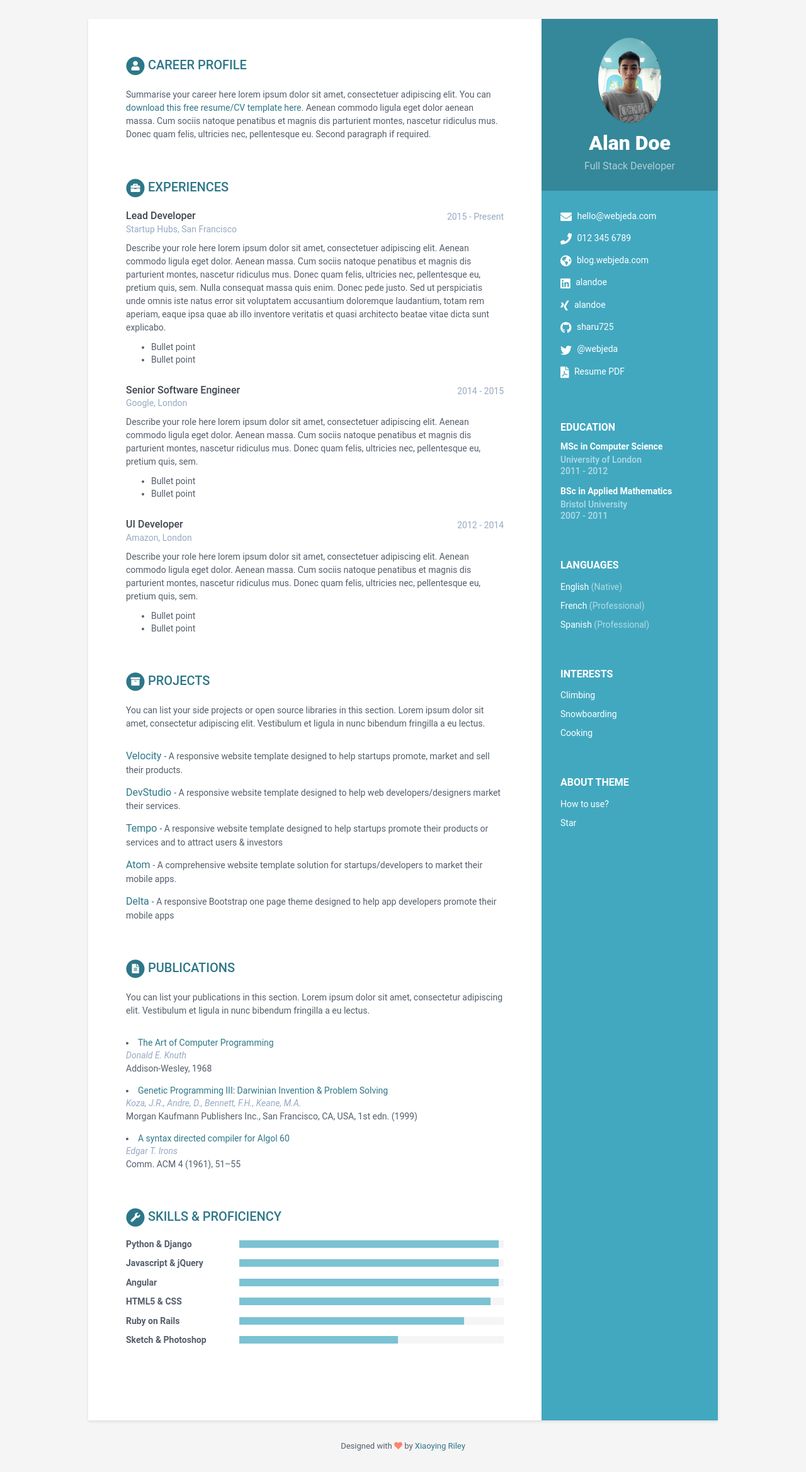
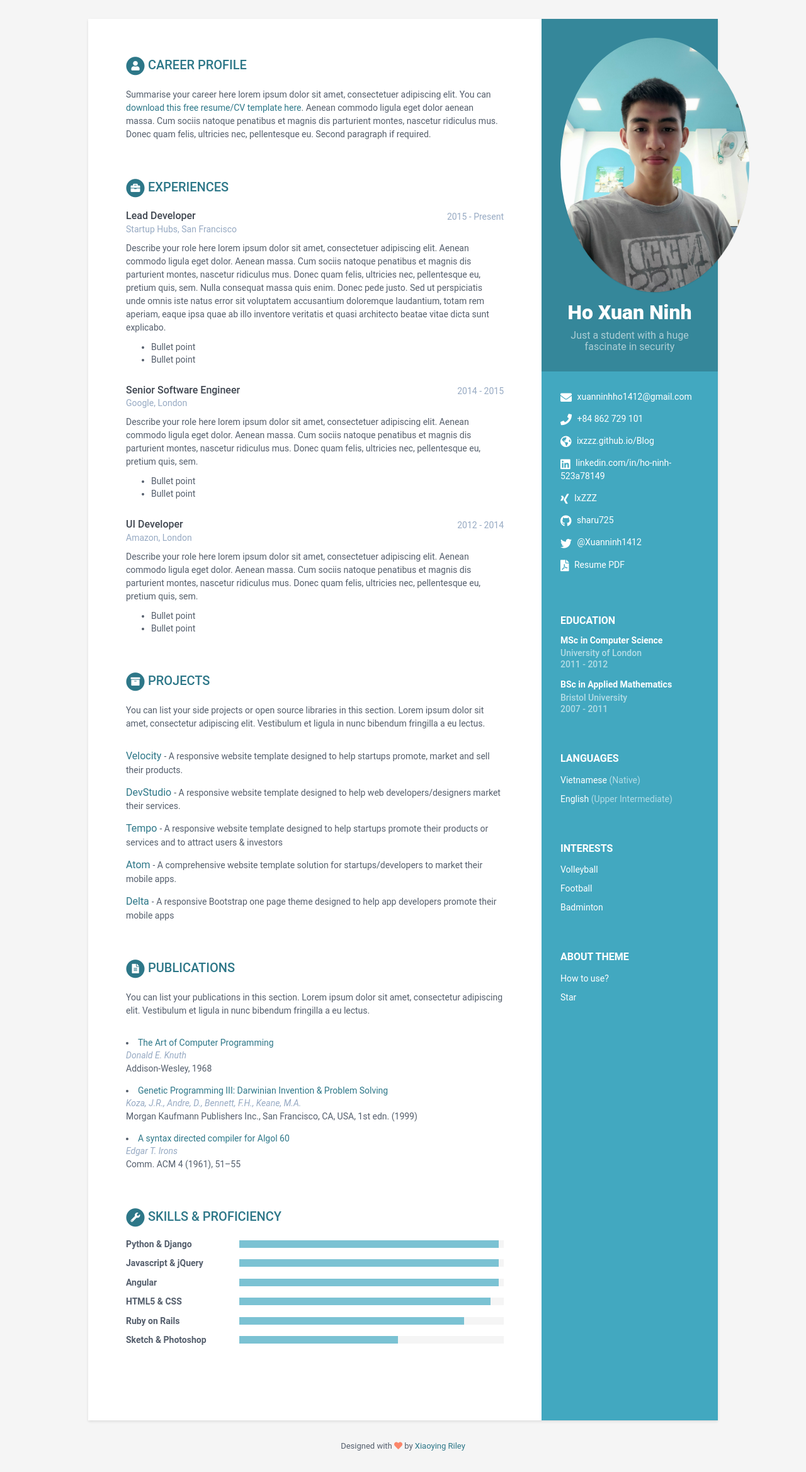
Before and after one commit to IxZZZ/CV, a Jekyll site: the page built from index.html, in a window 1280 px wide. Shown: the whole page at 63% size. Built offline with Jekyll 4.4.1, drawn with Linux system fonts in a browser that asks for light colours.

Commit message:
complete sidebar

```diff
--- a/_data/data.yml
+++ b/_data/data.yml
@@ -7,44 +7,41 @@ sidebar:
     education: True # set to False if you want education in main section instead of in sidebar
 
     # Profile information
-    name: Alan Doe
-    tagline: Full Stack Developer
+    name: Ho Xuan Ninh
+    tagline: Just a student with a huge fascinate in security
     avatar: profile.jpg  #place a 100x100 picture inside /assets/images/ folder and provide the name of the file below
 
     # Sidebar links
-    email: hello@webjeda.com
-    phone: 012 345 6789
-    website: blog.webjeda.com #do not add http://
-    linkedin: alandoe
-    xing: alandoe
+    email: xuanninhho1412@gmail.com
+    phone: +84 862 729 101
+    website: ixzzz.github.io/Blog #do not add http://
+    linkedin: linkedin.com/in/ho-ninh-523a78149
+    xing: IxZZZ
     github: sharu725
     telegram: # add your nickname without '@' sign
     gitlab:
     bitbucket:
-    twitter: '@webjeda'
+    twitter: '@Xuanninh1412'
     stack-overflow: # Number/Username, e.g. 123456/alandoe
     codewars:
     goodreads: # Number-Username, e.g. 123456-alandoe
     pdf: http://www.africau.edu/images/default/sample.pdf
 
     languages:
-      - idiom: English
+      - idiom: Vietnamese
         level: Native
 
-      - idiom: French
-        level: Professional
-
-      - idiom: Spanish
-        level: Professional
+      - idiom: English
+        level: Upper Intermediate
 
     interests:
-      - item: Climbing
+      - item: Volleyball
         link:
 
-      - item: Snowboarding
+      - item: Football
         link:
 
-      - item: Cooking
+      - item: Badminton
         link:
 
 career-profile:
--- a/_sass/_base.scss
+++ b/_sass/_base.scss
@@ -73,7 +73,7 @@ p {
 
     .avatar {
         //used for profile image
-        max-width: 100px;
+        max-width: 300px;
         margin-bottom: 15px;
         border: 0px solid #fff;
         border-radius: 100%;
```
